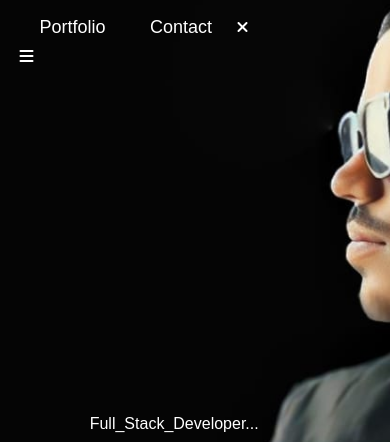
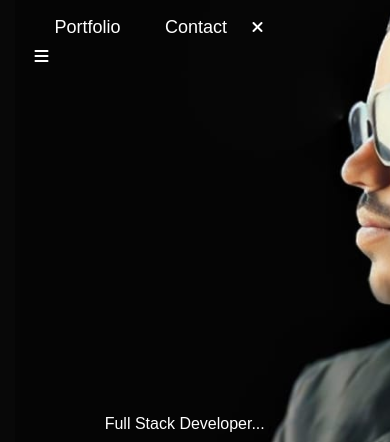
Before and after one commit to ankit-yadav1234/Portfolio, a plain HTML site: page Portfolio/index.html in a window 390 px wide. Shown: the part 195-637 px from the top of the page. Drawn offline with Linux system fonts and the light colour scheme.

Commit message:
Fix header text formatting and adjust header styles for better responsiveness

```diff
--- a/Portfolio/index.html
+++ b/Portfolio/index.html
@@ -28,7 +28,7 @@
           <i class="fas fa-bars" onclick="openmenu()"></i>
         </nav>
         <div class="header-text">
-          <p>Full_Stack_Developer...</p>
+          <p>Full Stack Developer...</p>
           <h1>Hi, I'm <span>Ankit Yadav</span><br />/h1>
         </div>
       </div>
--- a/Portfolio/style.css
+++ b/Portfolio/style.css
@@ -370,8 +370,9 @@ form .btn2 {
 @media only screen and (max-width: 600px) {
   #header {
   margin-top: 1%;
+  margin-left: 15px;
   width: 100%;
-  height: 100vh;
+  height: 100%;
   background-image: url("Image/pic_1.jpeg");
   background-size: cover;
   background-position: center;
```
Also changed, not shown: 1 other file.
